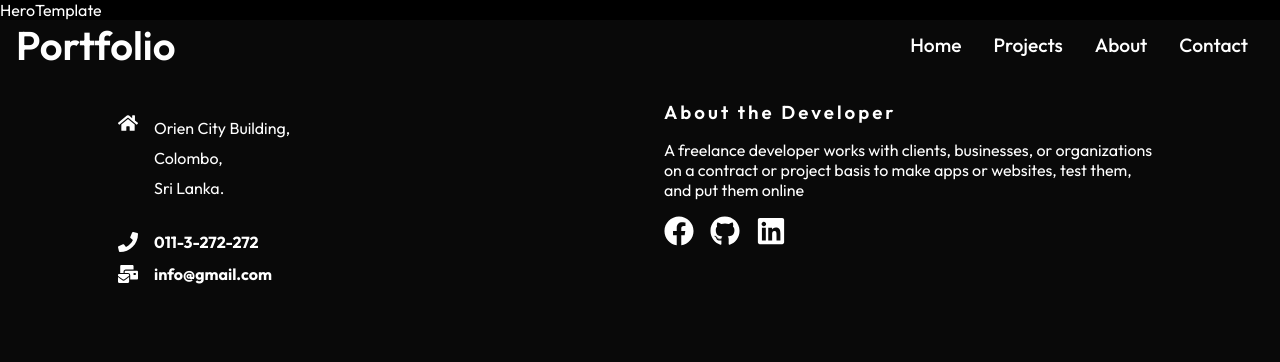
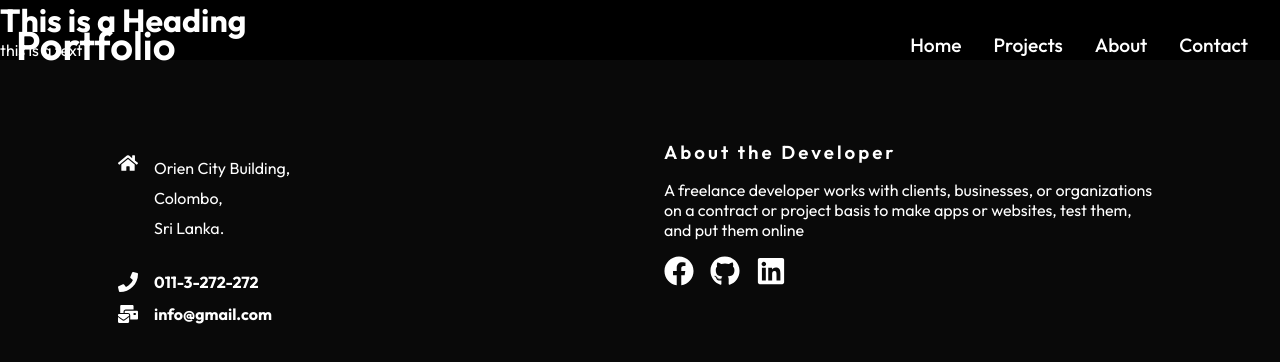
Before and after one commit to fmfahath/portfolio-2, a React (Create React App) app: page /project in a window 1280 px wide. Shown: the top 362 px of the page. Built offline with nearby package versions, Linux system fonts and the light colour scheme.

Commit message:
HeroTemplate - 1 (content text added)

```diff
--- a/src/components/HeroTemplate.js
+++ b/src/components/HeroTemplate.js
@@ -3,7 +3,12 @@ import './heroTemplate.css'
 
 const HeroTemplate = () => {
   return (
-    <div>HeroTemplate</div>
+    <div className='hero-template'>
+        <div className='hero-template-content'>
+            <h1>This is a Heading</h1>
+            <p>this is a text</p>
+        </div>
+    </div>
   )
 }
 
--- a/src/routes/Home.js
+++ b/src/routes/Home.js
@@ -1,6 +1,7 @@
 import React from 'react'
 import Footer from '../components/Footer'
 import HeroImg from '../components/HeroImg'
+import HeroTemplate from '../components/HeroTemplate'
 import Navbar from '../components/Navbar'
 
 const Home = () => {
```
